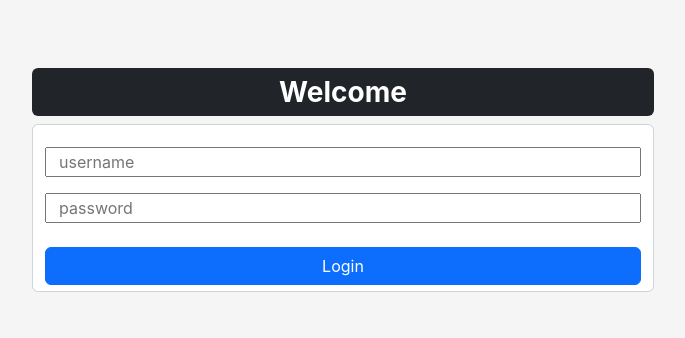
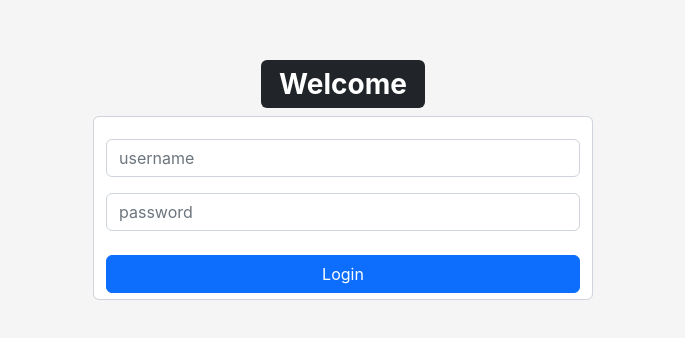
Before and after one commit to SiamakAlipour/Absence_presence, a React (Create React App) app in the folder client/: page /login in a window 1280 px wide. Shown: the part 220-558 px from the top of the page, without its empty margins (297-982 px from the left). Built offline with nearby package versions, Linux system fonts and the light colour scheme.

Commit message:
Login component update

```diff
--- a/client/src/Login.css
+++ b/client/src/Login.css
@@ -4,3 +4,13 @@
 	flex-direction: column;
 	justify-content: center;
 }
+
+.login > form {
+	width: 500px !important;
+}
+
+@media screen and (max-width: 675px) {
+	.login > form {
+		width: 95vw !important;
+	}
+}
--- a/client/src/Login.tsx
+++ b/client/src/Login.tsx
@@ -2,14 +2,18 @@ import React from 'react';
 import './Login.css';
 function Login() {
 	return (
-		<div className='login'>
-			<h1 className='badge bg-dark fs-3 w-100'>Welcome</h1>
+		<div className='login p-3 w-100'>
+			<h1 className='badge bg-dark fs-3'>Welcome</h1>
 			<form action='' className='row form-control'>
-				<input type='text' placeholder='username' className='form-input mt-3' />
+				<input
+					type='text'
+					placeholder='username'
+					className='form-control mt-3'
+				/>
 				<input
 					type='password'
 					placeholder='password'
-					className='form-input mt-3'
+					className='form-control mt-3'
 				/>
 				<button type='submit' className='btn btn-primary mt-4'>
 					Login
```
